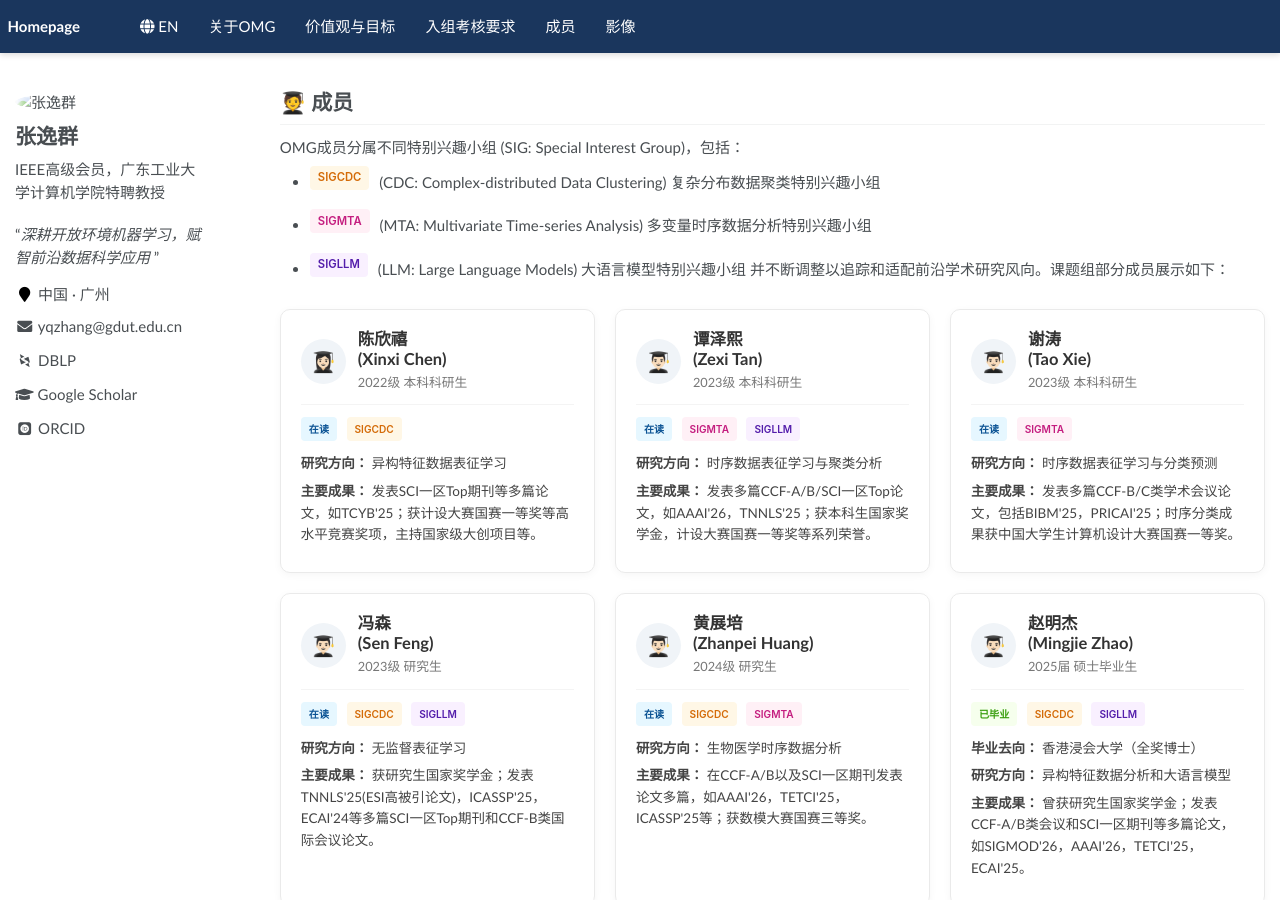
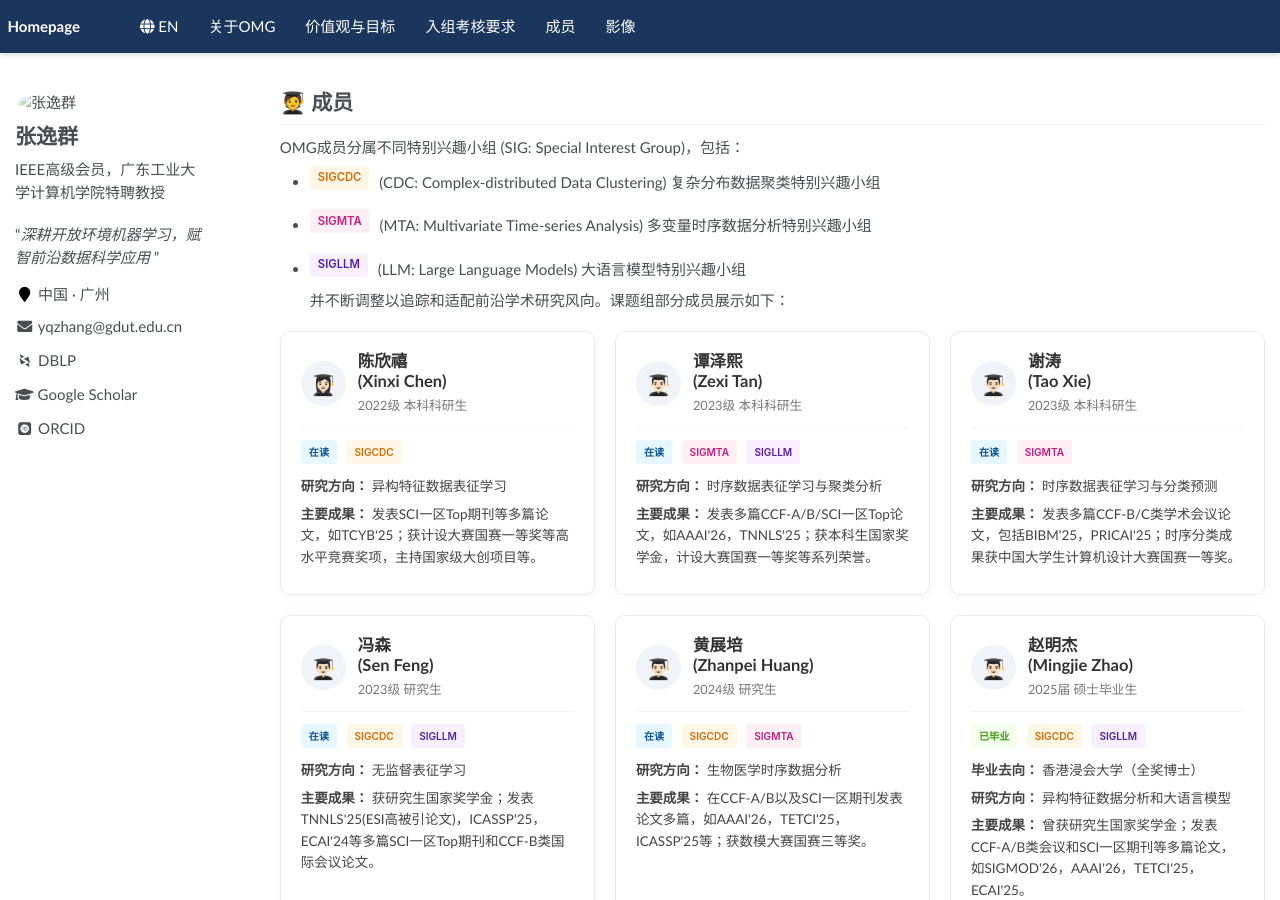
Before and after one commit to yqzhang-Zz/zh-OMG, a Jekyll site: the page built from _pages/about.md, in a window 1280 px wide and 900 px high, scrolled down 2087 px. Built offline with Jekyll 4.4.1, drawn with Linux system fonts in a browser that asks for light colours; some web fonts are replaced.

```diff
--- a/_pages/about.md
+++ b/_pages/about.md
@@ -104,7 +104,7 @@ OMG成员分属不同特别兴趣小组 (SIG: Special Interest Group)，包括
 - <span class="tag tag-sigcdc">SIGCDC</span> (CDC: Complex-distributed Data Clustering) 复杂分布数据聚类特别兴趣小组
 - <span class="tag tag-sigmta">SIGMTA</span> (MTA: Multivariate Time-series Analysis) 多变量时序数据分析特别兴趣小组
 - <span class="tag tag-sigllm">SIGLLM</span> (LLM: Large Language Models) 大语言模型特别兴趣小组
-并不断调整以追踪和适配前沿学术研究风向。课题组部分成员展示如下：
+<br>并不断调整以追踪和适配前沿学术研究风向。课题组部分成员展示如下：
 
 <style>
 /* 极简明亮的卡片网格布局 */
```
